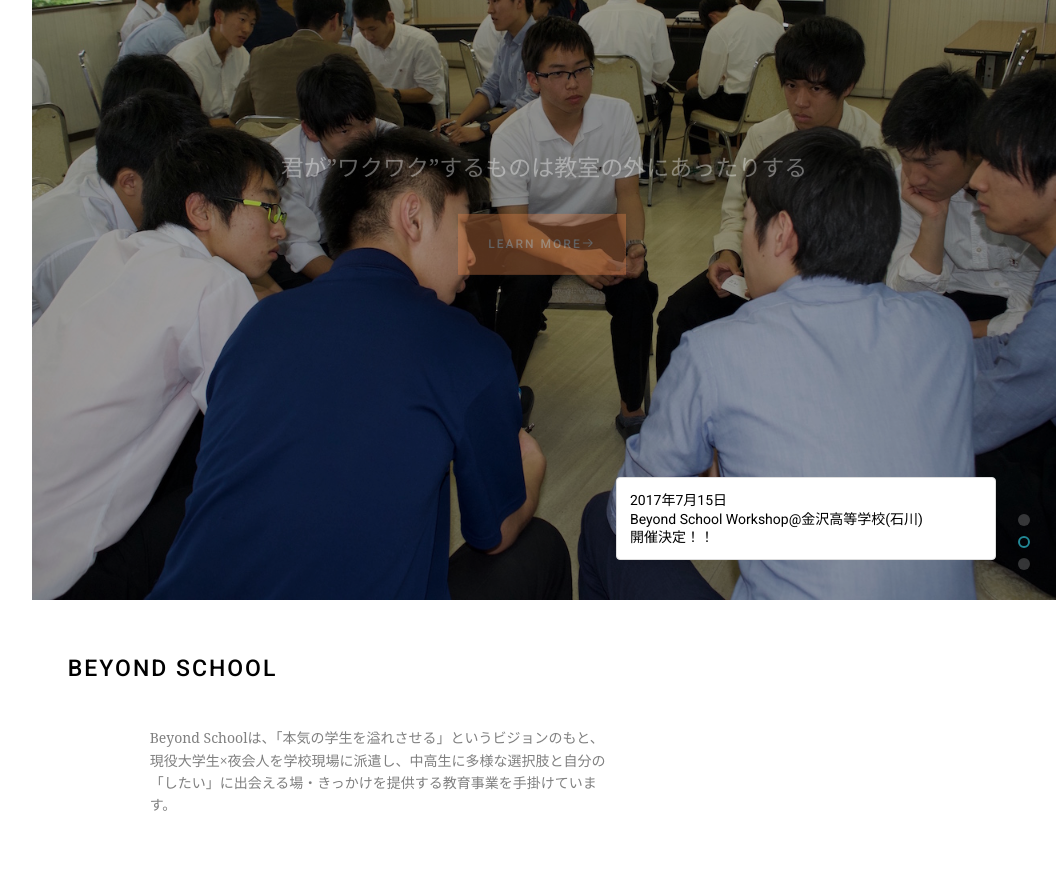
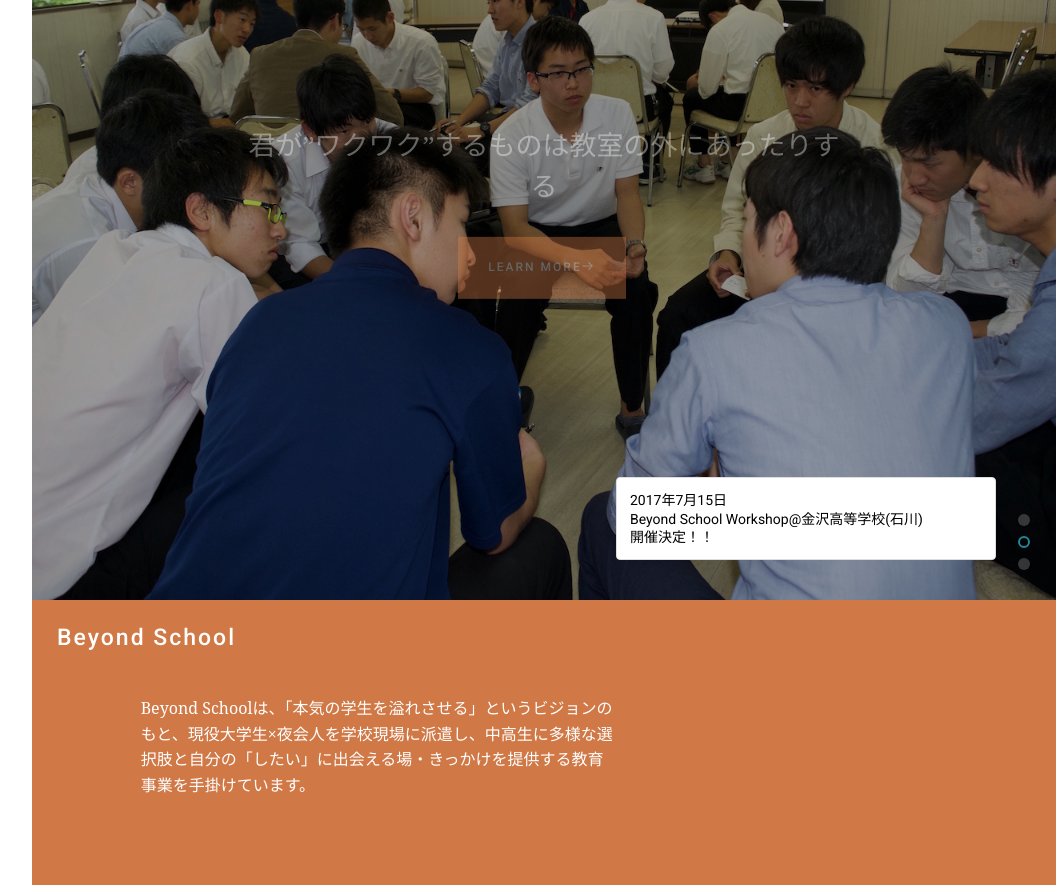
Before and after one commit to Hiromu88/homepage, a plain HTML site: page index.html in a window 1280 px wide. Shown: the part 200-1085 px from the top of the page, 224-1280 px from the left. Drawn offline with Linux system fonts and the light colour scheme; files whose address does not match are found by name.

Commit message:
時間がないのでひとまずコミット

```diff
--- a/css/common.css
+++ b/css/common.css
@@ -52,6 +52,26 @@ img {
     font-size: 23px;
 }
 
+.slides .top-title {
+    font-family: "HanziPen SC" !important;
+    font-size: 27px!important;
+}
+
+.fh5co-narrow-content p {
+    color: #333333;
+    font-size: 16px;
+}
+
+.bg-orange {
+    background-color: #D07947;
+    margin: 0!important;
+    padding: 25px!important;
+    width: 100%!important;
+}
+
+.bg-orange h2, .bg-orange p {
+    color: #fff;
+}
 
 /* Card style */
 
--- a/index.html
+++ b/index.html
@@ -139,8 +139,8 @@
 			  	</div>
 			</aside>
 
-			<div class="fh5co-narrow-content">
-				<h2 class="fh5co-heading animate-box" data-animate-effect="fadeInLeft">Beyond School</h2>
+			<div class="fh5co-narrow-content bg-orange">
+				<h2 class="fh5co-heading animate-box" data-animate-effect="fadeInLeft" style="text-transform: none;">Beyond School</h2>
 				<div class="row">
 					<div class="col-md-6 col-md-offset-1">
 						<div class="fh5co-feature animate-box" data-animate-effect="fadeInLeft">
```
Also changed, not shown: contact.html (+3 -4 lines), js/sender.js (added, +43 -0 lines).
